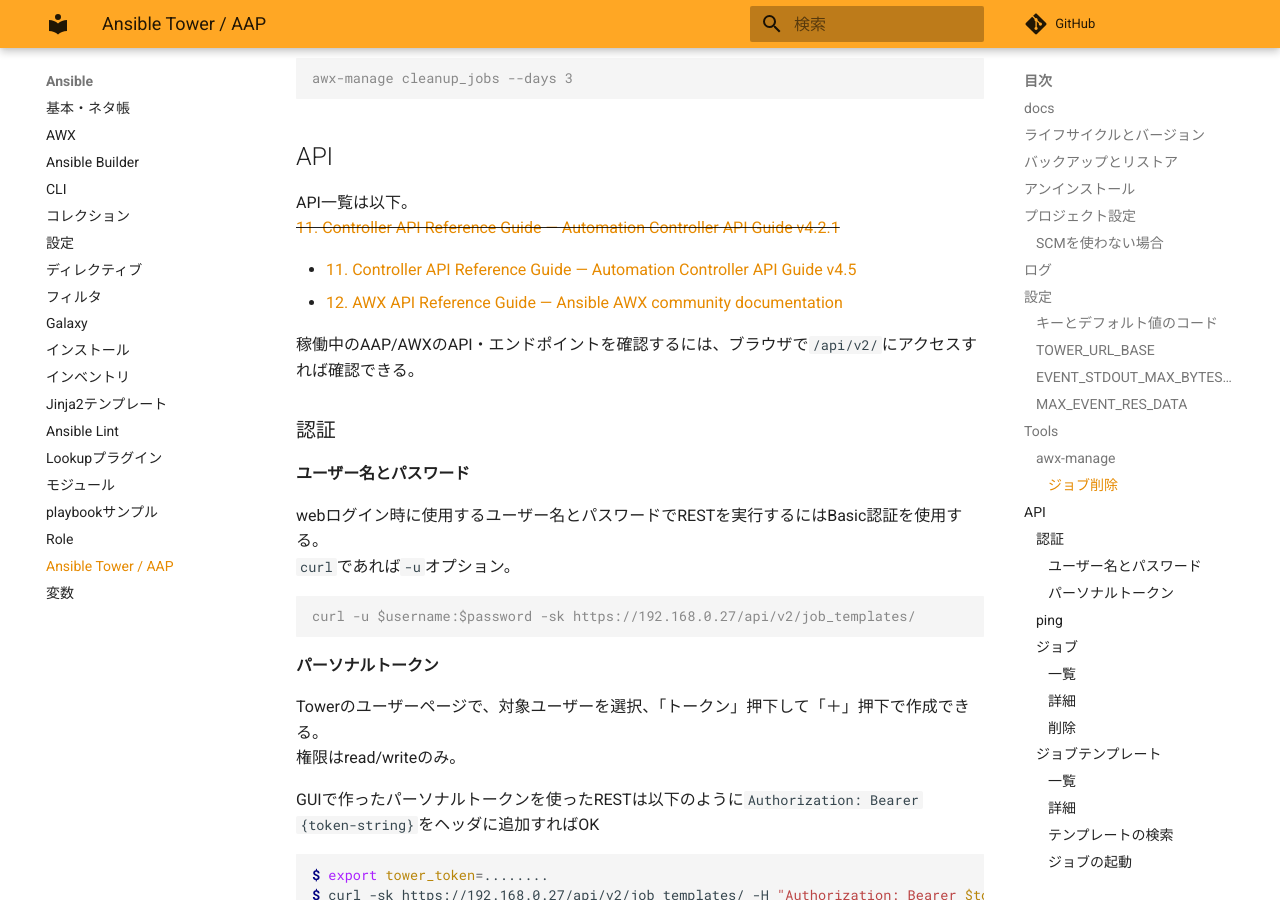
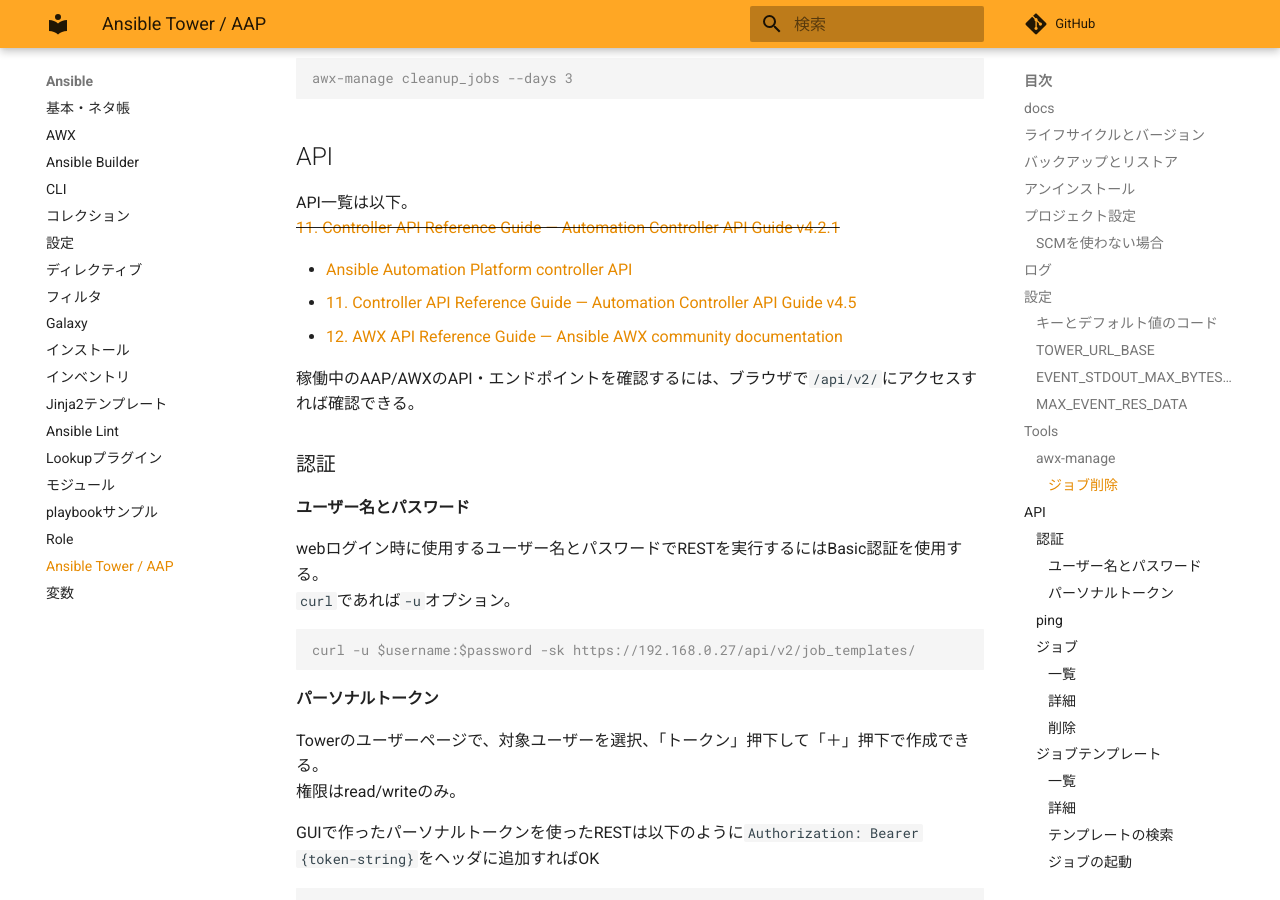
Before and after one commit to zaki-lknr/docs, an MkDocs documentation site: the page built from docs/Ansible/tower.md, in a window 1280 px wide and 900 px high, scrolled down 2927 px. Built offline with MkDocs 1.6.1 and Material for MkDocs 9.7.7, drawn with Linux system fonts in a browser that asks for light colours; comment, search, counter and statistics services are not loaded.

Commit message:
add: ansible/tower: AAPのAPI

```diff
--- a/docs/Ansible/tower.md
+++ b/docs/Ansible/tower.md
@@ -110,6 +110,7 @@ awx-manage cleanup_jobs --days 3
 API一覧は以下。
 ~~[11. Controller API Reference Guide — Automation Controller API Guide v4.2.1](https://docs.ansible.com/automation-controller/latest/html/controllerapi/api_ref.html)~~
 
+- [Ansible Automation Platform controller API](https://developers.redhat.com/api-catalog/api/ansible-automation-controller)
 - [11. Controller API Reference Guide — Automation Controller API Guide v4.5](https://docs.ansible.com/automation-controller/4.5/html/towerapi/api_ref.html)
 - [12. AWX API Reference Guide — Ansible AWX community documentation](https://ansible.readthedocs.io/projects/awx/en/latest/rest_api/api_ref.html)
 
```
